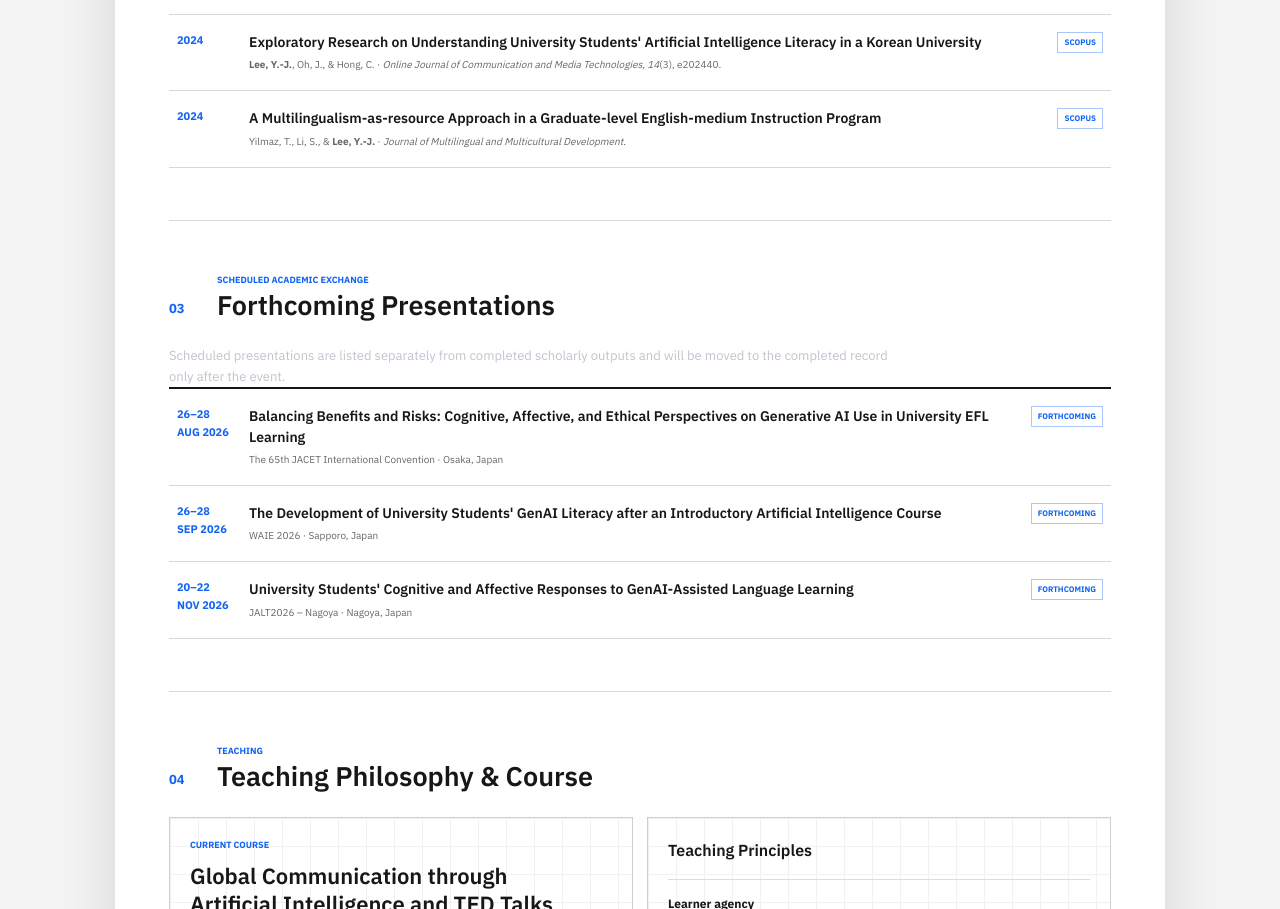
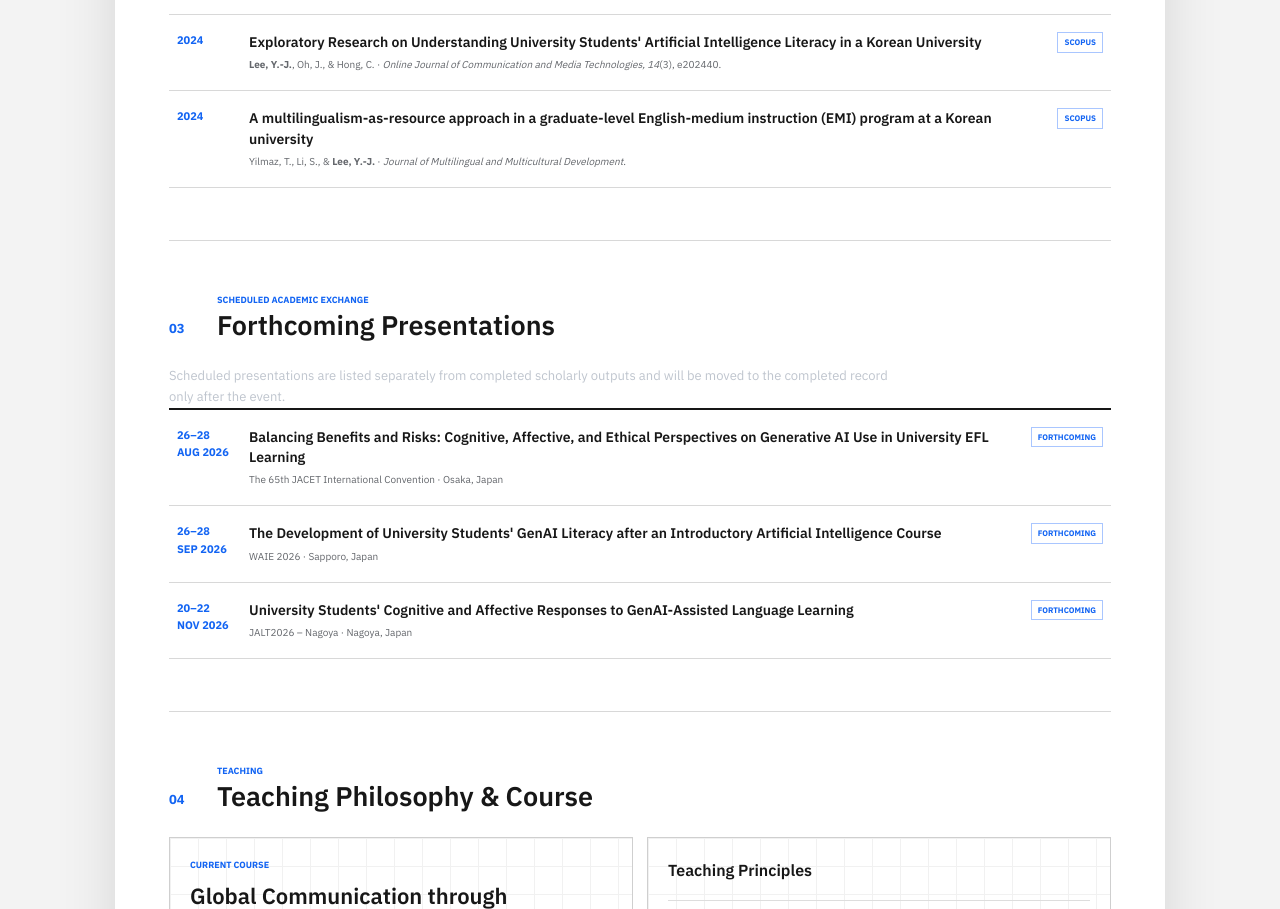
Before and after one commit to fhlyongko/fhlyongko.github.io, a plain HTML site: page yongjik-lee-academic-cv/index.html in a window 1280 px wide. Shown: the part 1815-2724 px from the top of the page. Drawn offline with Linux system fonts and the light colour scheme; a web font is replaced by a local one.

Commit message:
Restore full published title of the EMI study

```diff
--- a/yongjik-lee-academic-cv/index.html
+++ b/yongjik-lee-academic-cv/index.html
@@ -111,7 +111,7 @@
           <article><time>2025</time><div><h3><a href="https://doi.org/10.24071/llt.v28i2.11518" target="_blank" rel="noreferrer">EFL University Students' Motivation, Cognitive Load, and Satisfaction with Using GenAI for English Learning</a></h3><p><strong>Lee, Y.-J.</strong>, &amp; Otani, M. · <em>LLT Journal, 28</em>(2), 572–586.</p></div><span class="index-badges"><span class="index-tag scopus">SCOPUS</span></span></article>
           <article><time>2025</time><div><h3><a href="https://doi.org/10.3390/info16040277" target="_blank" rel="noreferrer">Assessing the Impact of Prior Coding and Artificial Intelligence Learning on Non-computing Majors' Perceptions of AI</a></h3><p><strong>Lee, Y.-J.</strong>, &amp; Davis, R. O. · <em>Information, 16</em>(4), 277.</p></div><span class="index-badges"><span class="index-tag scopus">SCOPUS</span></span></article>
           <article><time>2024</time><div><h3><a href="https://doi.org/10.30935/ojcmt/14711" target="_blank" rel="noreferrer">Exploratory Research on Understanding University Students' Artificial Intelligence Literacy in a Korean University</a></h3><p><strong>Lee, Y.-J.</strong>, Oh, J., &amp; Hong, C. · <em>Online Journal of Communication and Media Technologies, 14</em>(3), e202440.</p></div><span class="index-badges"><span class="index-tag scopus">SCOPUS</span></span></article>
-          <article><time>2024</time><div><h3><a href="https://doi.org/10.1080/01434632.2024.2314659" target="_blank" rel="noreferrer">A Multilingualism-as-resource Approach in a Graduate-level English-medium Instruction Program</a></h3><p>Yilmaz, T., Li, S., &amp; <strong>Lee, Y.-J.</strong> · <em>Journal of Multilingual and Multicultural Development</em>.</p></div><span class="index-badges"><span class="index-tag scopus">SCOPUS</span></span></article>
+          <article><time>2024</time><div><h3><a href="https://doi.org/10.1080/01434632.2024.2314659" target="_blank" rel="noreferrer">A multilingualism-as-resource approach in a graduate-level English-medium instruction (EMI) program at a Korean university</a></h3><p>Yilmaz, T., Li, S., &amp; <strong>Lee, Y.-J.</strong> · <em>Journal of Multilingual and Multicultural Development</em>.</p></div><span class="index-badges"><span class="index-tag scopus">SCOPUS</span></span></article>
         </div>
       </section>
 
```
